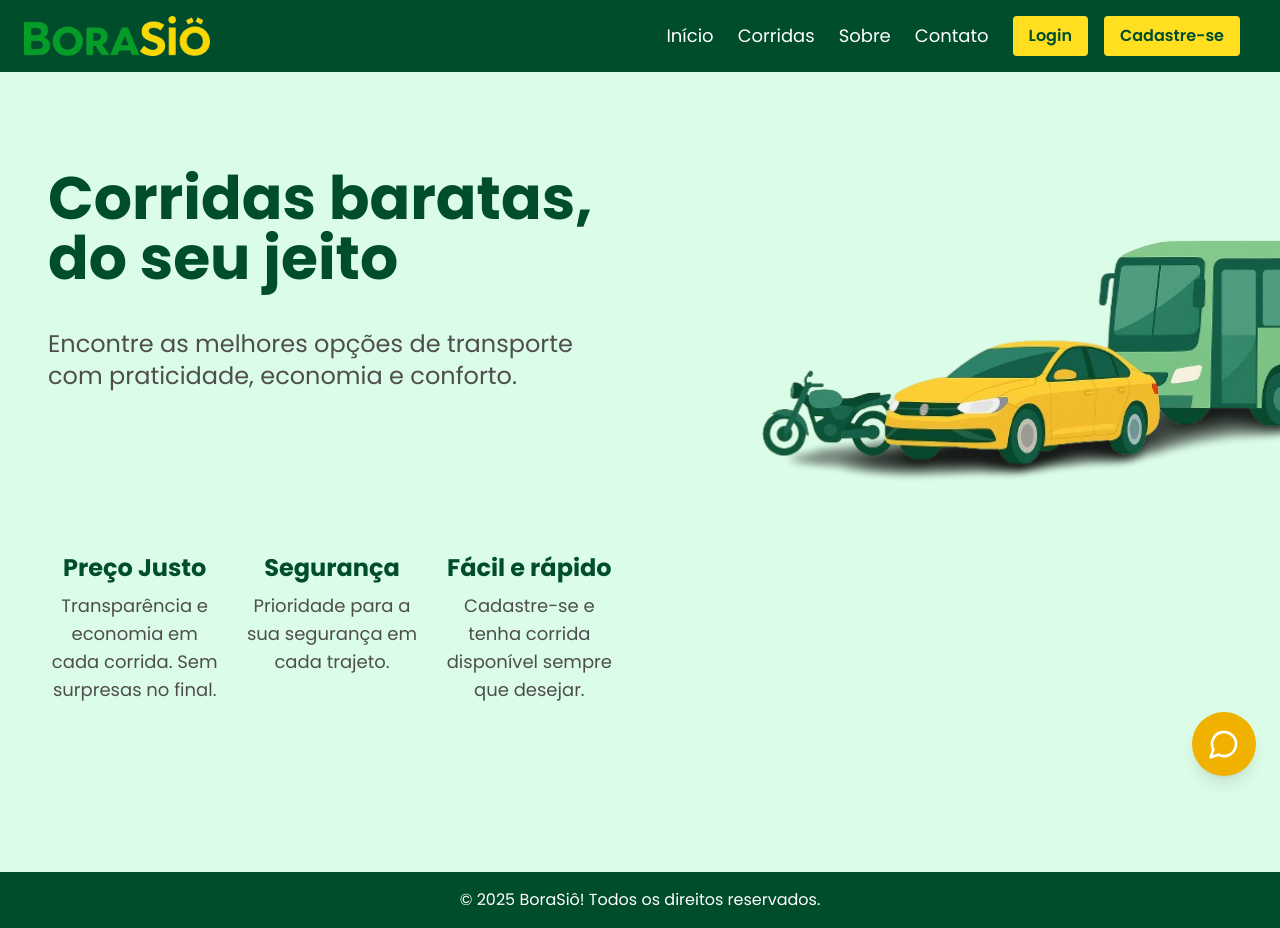
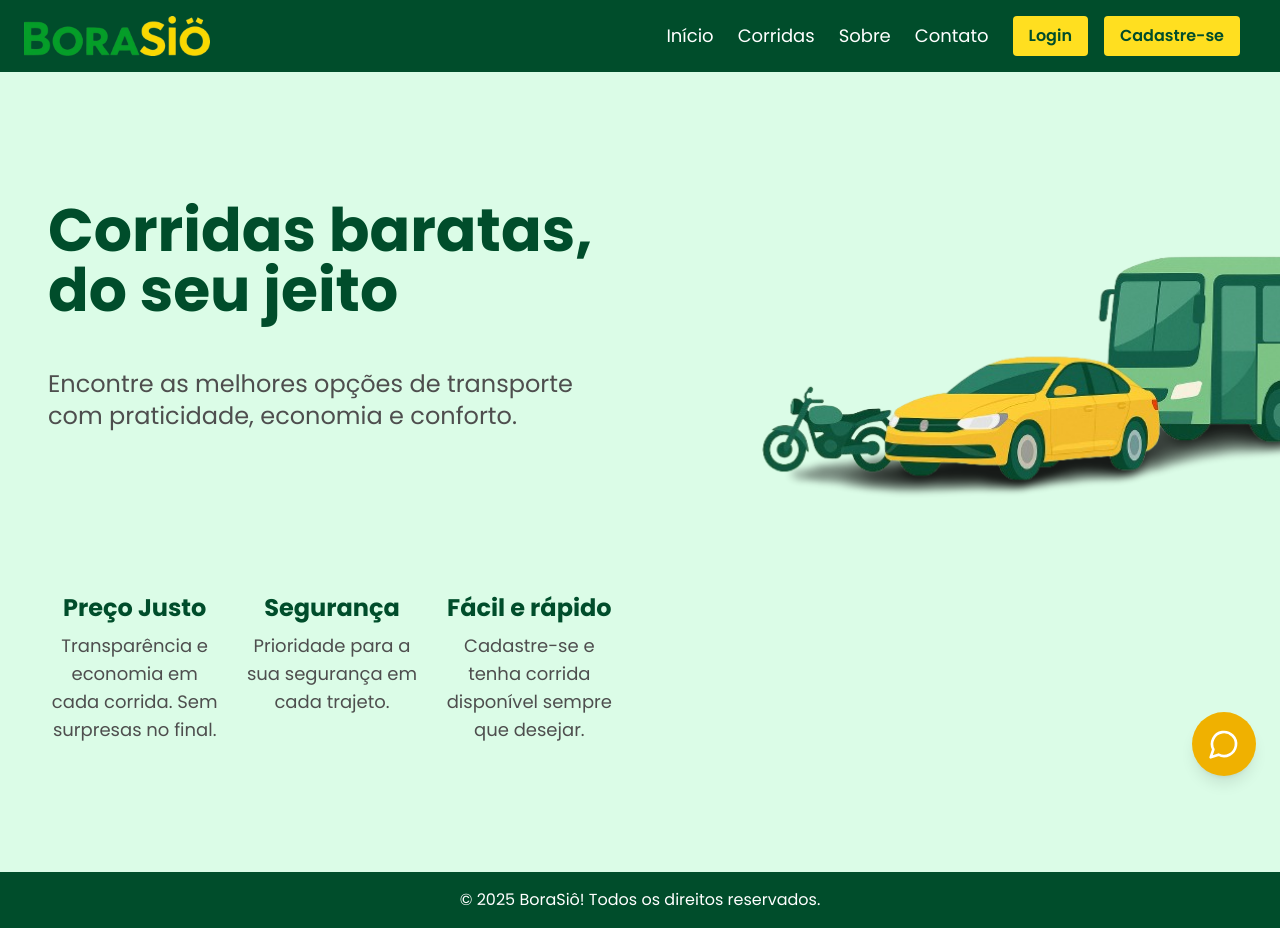
Before and after one commit to prof-freedson/pi-borasio, a Next.js app: page / in a window 1280 px wide. Built offline with nearby package versions, Linux system fonts and the light colour scheme.

Commit message:
ajustes página hero

```diff
--- a/src/app/components/Hero.tsx
+++ b/src/app/components/Hero.tsx
@@ -6,19 +6,19 @@ const Hero: React.FC = () => {
   return (
     <div className="flex flex-col min-h-screen">
       {/* Seção Principal */}
-      <section className="bg-green-100 w-full min-h-screen px-6 pt-12 pb-0 flex flex-col md:flex-row items-center md:items-start justify-between overflow-hidden">
+      <section className="bg-green-100 w-full min-h-screen px-6 pt-16 pb-0 flex flex-col md:flex-row items-center md:items-start justify-between overflow-hidden">
         {/* Conteúdo Principal */}
         <div className="w-full md:w-1/2 flex flex-col text-center md:text-left px-4 md:px-6 z-10">
-          <h2 className="text-[#004d2b] font-bold text-4xl sm:text-5xl md:text-6xl lg:text-6xl mb-8 mt-12">
+          <h2 className="text-[#004d2b] font-bold text-4xl sm:text-5xl md:text-6xl lg:text-6xl mb-8 mt-16">
             Corridas baratas,<br /> do seu jeito
           </h2>
-          <p className="text-[#4e4e4e] text-lg sm:text-xl md:text-2xl mb-8 mt-2">
+          <p className="text-[#4e4e4e] text-lg sm:text-xl md:text-2xl mb-8 mt-4">
             Encontre as melhores opções de transporte <br />
             com praticidade, economia e conforto.
           </p>
 
           {/* Bloco de Benefícios */}
-          <div className="mt-32 flex justify-center">
+          <div className="mt-32 flex justify-center"> {/* Diminui o mt-48 para mt-32 para subir mais */}
             <div className="grid grid-cols-1 sm:grid-cols-2 lg:grid-cols-3 gap-6 max-w-5xl text-center">
               <div className="flex flex-col items-center">
                 <h3 className="text-[#004d2b] font-bold text-2xl mb-2">Preço Justo</h3>
```
